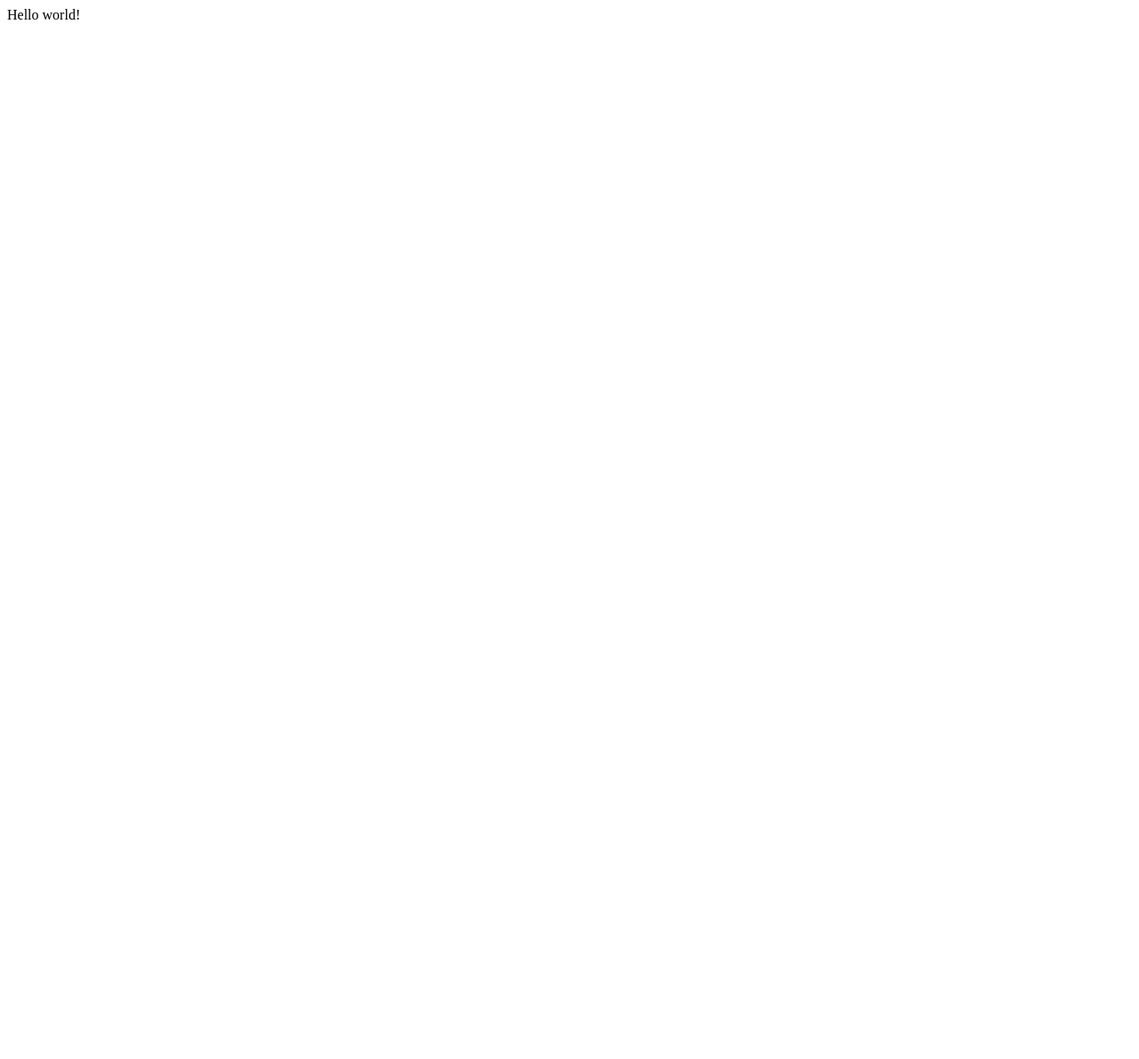
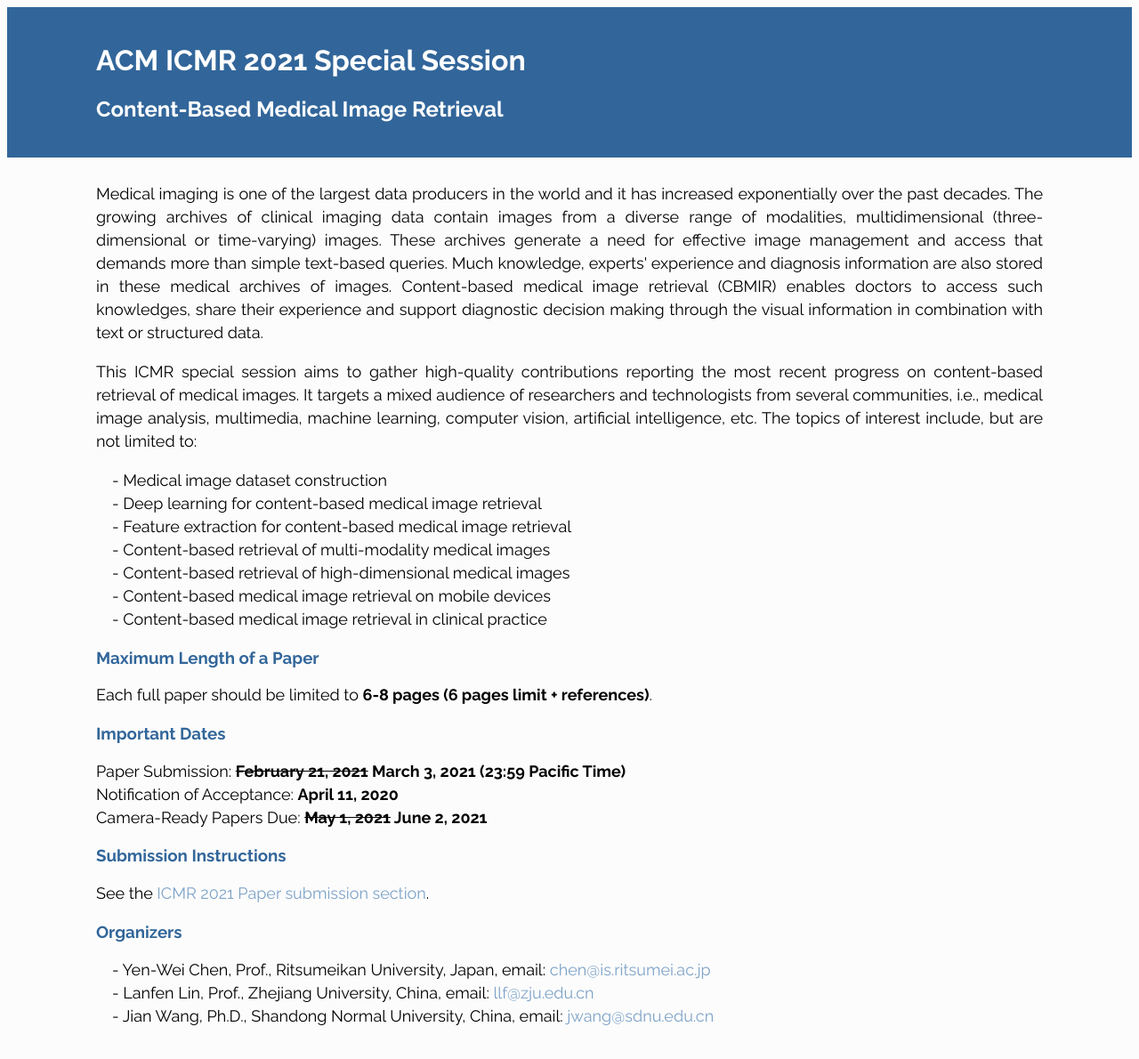
Before and after one commit to JalinWang/JalinWang.github.io, a plain HTML site: page index.html in a window 1280 px wide. Shown: the whole page at 89% size. Before the commit the page ends 800 px from the top, so only its background shows below. Drawn offline with Linux system fonts and the light colour scheme.

Commit message:
Update index.html

```diff
--- a/index.html
+++ b/index.html
@@ -1 +1,102 @@
-Hello world!
+
+<html>
+    <!-- head -->
+    <head>
+        <title>ACM ICMR 2021 | CBMIR</title>
+    </head>
+
+    <!-- body -->
+    <body style="text-align: justify; background-color: #fcfcfc; font-family: Raleway;">
+        <div class="header">
+            <h1><a href="index.html" class="header-link">ACM ICMR 2021</a> Special Session</h1>
+            <h2>Content-Based Medical Image Retrieval</h2>
+        </div>
+
+        <div class="page">
+            <p>Medical imaging is one of the largest data producers in the world and it has increased exponentially over the past decades. The growing archives of clinical imaging data contain images from a diverse range of modalities, multidimensional (three-dimensional or time-varying) images. These archives generate a need for effective image management and access that demands more than simple text-based queries. Much knowledge, experts' experience and diagnosis information are also stored in these medical archives of images. Content-based medical image retrieval (CBMIR) enables doctors to access such knowledges, share their experience and support diagnostic decision making through the visual information in combination with text or structured data.</p>
+            <p>This ICMR special session aims to gather high-quality contributions reporting the most recent progress on content-based retrieval of medical images. It targets a mixed audience of researchers and technologists from several communities, i.e., medical image analysis, multimedia, machine learning, computer vision, artificial intelligence, etc. The topics of interest include, but are not limited to:</p>
+            <p>
+                &emsp;- Medical image dataset construction<br>
+                &emsp;- Deep learning for content-based medical image retrieval<br>
+                &emsp;- Feature extraction for content-based medical image retrieval<br>
+                &emsp;- Content-based retrieval of multi-modality medical images<br>
+                &emsp;- Content-based retrieval of high-dimensional medical images<br>
+                &emsp;- Content-based medical image retrieval on mobile devices<br>
+                &emsp;- Content-based medical image retrieval in clinical practice<br>
+            </p>
+
+            <h3>Maximum Length of a Paper</h3>
+            <p>Each full paper should be limited to <b>6-8 pages (6 pages limit + references)</b>.</p>
+
+            <h3>Important Dates</h3>
+            <p>
+                Paper Submission: <b><s>February 21, 2021</s> March 3, 2021 (23:59 Pacific Time)</b><br>
+                Notification of Acceptance: <b>April 11, 2020</b><br>
+                Camera-Ready Papers Due: <b><s>May 1, 2021</s> June 2, 2021</b>
+            </p>
+
+            <h3>Submission Instructions</h3>
+            <p>See the <a href="paper-submission.html" class="page-link">ICMR 2021 Paper submission section</a>.</p>
+
+            <h3>Organizers</h3>
+            <p>
+                &emsp;- Yen-Wei Chen, Prof., Ritsumeikan University, Japan, email: <a href="mailto:chen@is.ritsumei.ac.jp" class="page-link">chen@is.ritsumei.ac.jp</a><br>
+                &emsp;- Lanfen Lin, Prof., Zhejiang University, China, email: <a href="mailto:llf@zju.edu.cn" class="page-link">llf@zju.edu.cn</a><br>
+                &emsp;- Jian Wang, Ph.D., Shandong Normal University, China, email: <a href="mailto:jwang@sdnu.edu.cn" class="page-link">jwang@sdnu.edu.cn</a><br>
+            </p>
+        </div>
+    </body>
+
+    <!-- style -->
+    <style>
+        @import url('https://fonts.googleapis.com/css?family=Open+Sans:300,400,600,700|Raleway:300,400,500,600,700');
+
+        .header {
+            color: white;
+            background-color: #32669a;
+            padding-left: 100px;
+            padding-right: 100px;
+            padding-top: 20px;
+            padding-bottom: 20px;
+        }
+        .page {
+            padding-left: 100px;
+            padding-right: 100px;
+            padding-top: 10px;
+            padding-bottom: 100px;
+        }
+
+        a {
+            text-decoration: none;
+        }
+        a.page-link:link {
+            color: #7ea3c8;
+        }
+        a.page-link:visited {
+            color: #7ea3c8;
+        }
+        a.page-link:hover {
+            color: white;
+            background-color: #3c6b9a;
+        }
+        a.header-link:link {
+            color: white;
+        }
+        a.header-link:visited {
+            color: white;
+        }
+        a.header-link:hover {
+            color: #7ea3c8;
+            background-color: white;
+        }
+
+        h3 {
+            color: #32669a;
+        }
+
+        p{
+            font-size: 18px;
+            line-height: 26px;
+        }
+    </style>
+</html>
```
